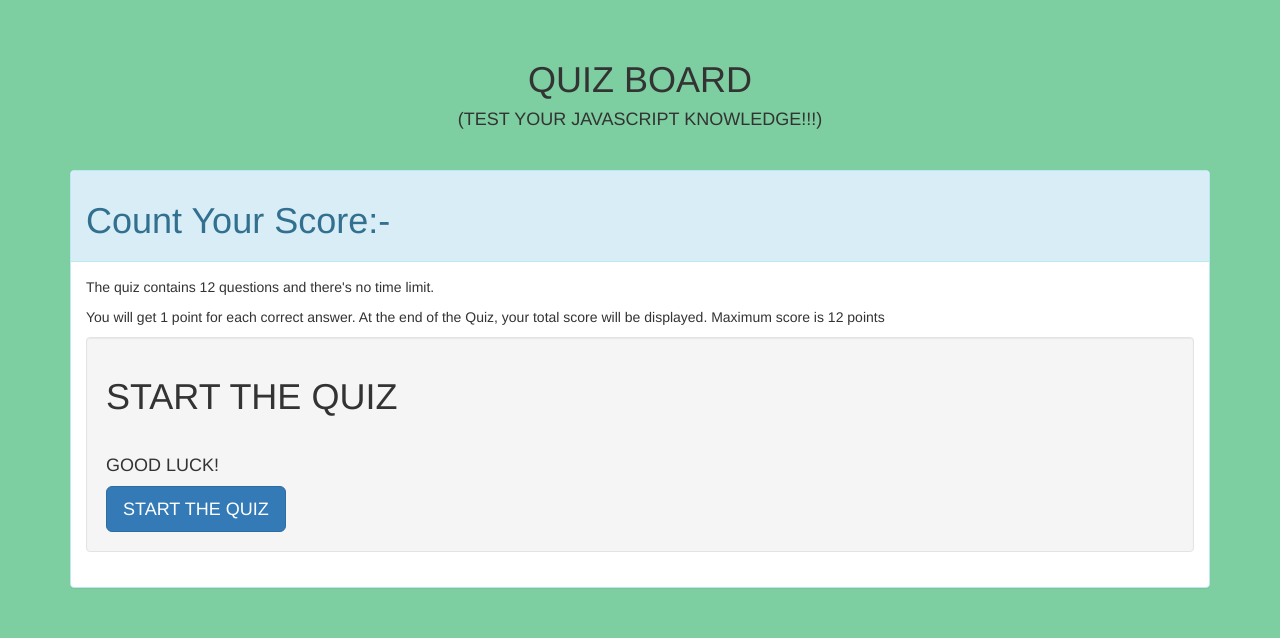
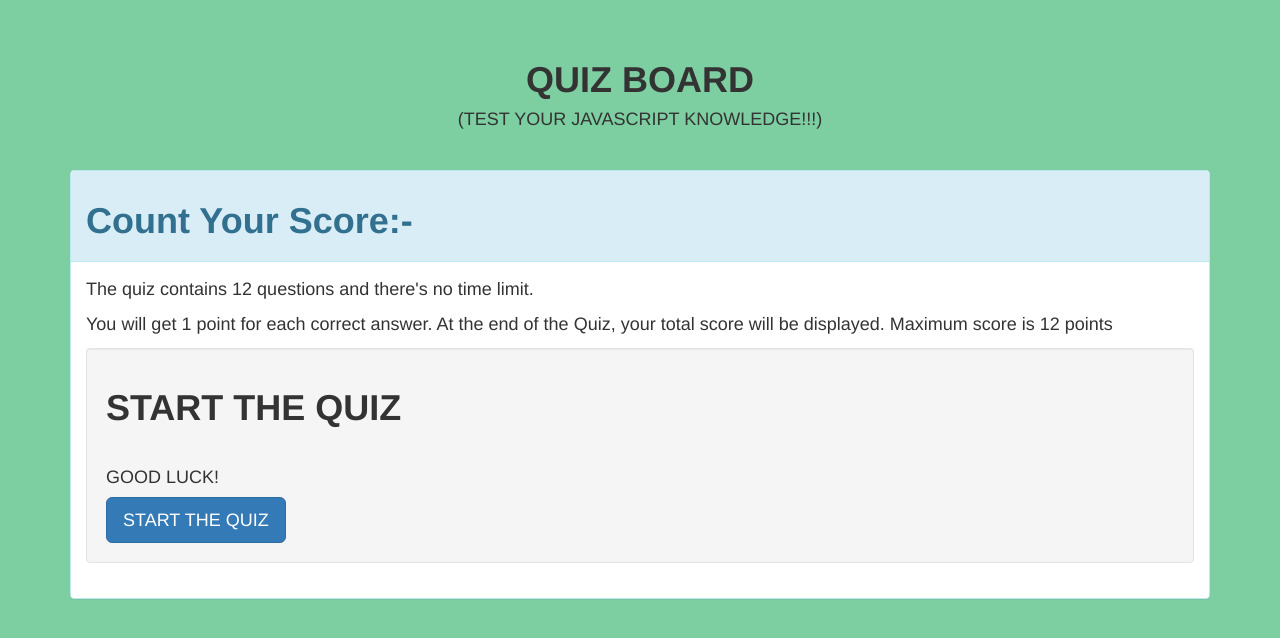
Before and after one commit to AnumAsif/quiz-board, a plain HTML site: page index.html in a window 1280 px wide. Drawn offline with Linux system fonts and the light colour scheme.

Commit message:
Add more CSS styles to p, h1 and panel tags of bootstrap

```diff
--- a/css/styles.css
+++ b/css/styles.css
@@ -1,5 +1,14 @@
 body {
   background-color: #7DCEA0 ;
+}
+.panel-heading {
+  font-size: 20px;
+}
+p, .radio {
+  font-size:18px;
+}
+h1 {
+  font-weight: bold;
 }
 .panel {
   margin-top:-30px;
@@ -16,6 +25,6 @@ body {
 }
 #score {
   text-align:center;
-  font-size: 70px;
+  font-size: 80px;
   font-weight: bold;
 }
```
